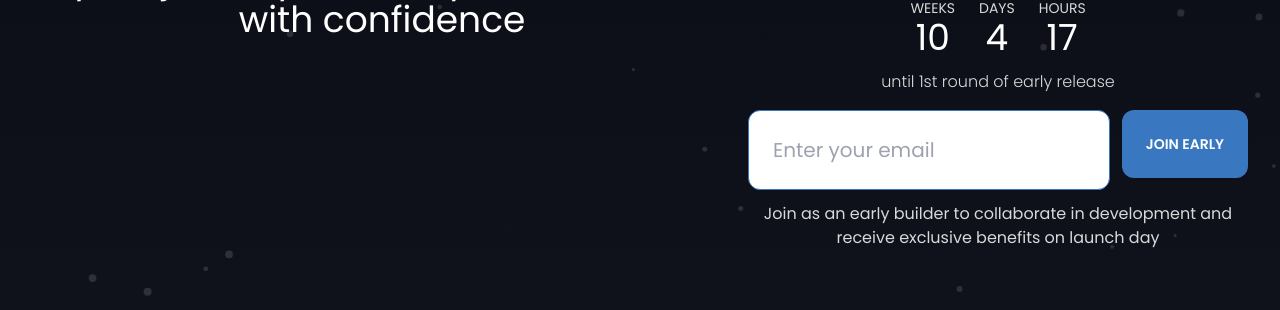
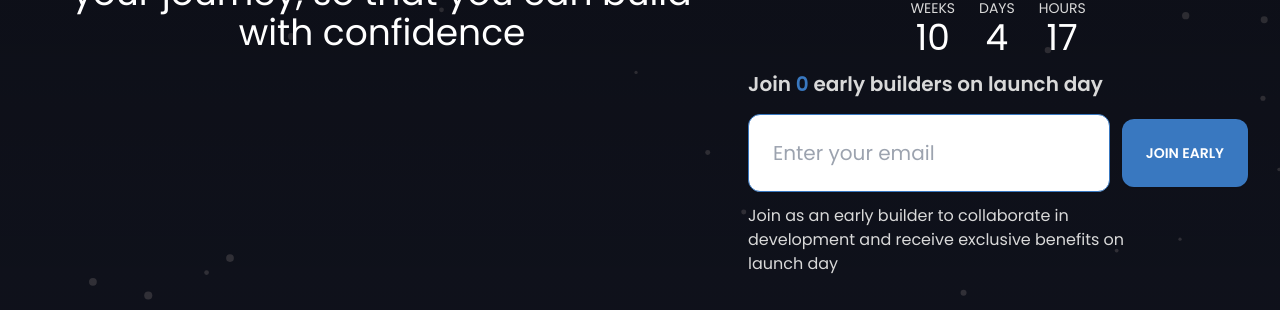
Before and after one commit to BuilderFive/website, a Next.js app: page / in a window 1280 px wide. Shown: the part 642-952 px from the top of the page. Built offline with nearby package versions, Linux system fonts and the light colour scheme; no server answers; the database is empty.

Commit message:
Added RSVP count

```diff
--- a/app/(home)/components/Hero.tsx
+++ b/app/(home)/components/Hero.tsx
@@ -11,7 +11,7 @@ export default function Hero() {
                     <p className="animate-slidein opacity-0 [--slidein-delay:1500ms]">into a <a className="text-text8 animate-slidein opacity-0 [--slidein-delay:1800ms]">product.</a></p>
                 </div>
                 <div className="flex text-4xl max-md:text-lg text-white font-regular justify-center w-full">
-                    <p className="animate-slidein opacity-0 [--slidein-delay:3500ms] w-full max-md:w-[80%]">
+                    <p className="animate-slidein opacity-0 [--slidein-delay:3000ms] w-full max-md:w-[80%]">
                         Solve hard startup questions by collaborating with peers and tracking your journey, so that you can build with confidence
                     </p>
                 </div>
--- a/app/(home)/components/RsvpSection.tsx
+++ b/app/(home)/components/RsvpSection.tsx
@@ -2,13 +2,14 @@
 
 import Link from 'next/link';
 
-import { useState } from 'react';
+import { useEffect, useState } from 'react';
 import { Globe } from './globe/Globe';
 import { MdiIcon, css } from '~/util';
 import { mdiCheck, mdiLoading } from '@mdi/js';
 import { Input } from '~/components/ui/input';
 import { Button, buttonVariants } from '~/components/ui/button';
 import { supabase } from '~/util/supabaseClient';
+import { count } from 'console';
 
 const EMAIL_REGEX = /^(([^<>()\[\]\\.,;:\s@"]+(\.[^<>()\[\]\\.,;:\s@"]+)*)|(".+"))@((\[[0-9]{1,3}\.[0-9]{1,3}\.[0-9]{1,3}\.[0-9]{1,3}\])|(([a-zA-Z\-0-9]+\.)+[a-zA-Z]{2,}))$/;
 
@@ -16,6 +17,7 @@ export const RsvpSection: React.FC = () => {
     const [email, setEmail] = useState('');
     const [loading, setLoading] = useState(false);
     const [addedEmail, setAddedEmail] = useState(false);
+    const [rsvpCount, setRsvpCount] = useState(0);
 
     const calculateTimeRemaining = () => {
         const currentDate = new Date();
@@ -30,6 +32,20 @@ export const RsvpSection: React.FC = () => {
 
         return { weeks, days, hours };
     };
+
+    const fetchRSVP = async () => {
+        const { data, error } = await supabase.from("rsvp").select('*', {count: 'exact'});
+        if (error) console.error(error);
+        return data
+    }
+
+    useEffect(() => {
+        fetchRSVP().then(data => {
+            if (data) {
+                setRsvpCount(data.length);
+            }
+        });
+    }, [rsvpCount]);
 
     const handleSubmit = async (email: string) => {
         if (!EMAIL_REGEX.test(email)) return;
@@ -76,19 +92,23 @@ export const RsvpSection: React.FC = () => {
                             </p>
                         </section>
                     </section>
-                    <p className='text-text5 font-light text-md'>until 1st round of early release</p>
+                    <section className="flex flex-col self-start max-md:self-center">
+                        <p className="text-xl text-text5 w-full font-semibold">
+                            Join <a className='text-secondary1'>{rsvpCount}</a> early builders on launch day
+                        </p>
+                    </section>
                 </div>
                 <div className="w-full space-y-[12px]">
-                    <form onSubmit={e => e.preventDefault()} className="flex max-md:flex-col space-x-[12px] max-md:space-x-[0px] max-md:space-y-[12px]">
+                    <form onSubmit={e => e.preventDefault()} className="flex items-center max-md:flex-col space-x-[12px] max-md:space-x-[0px] h-fit max-md:space-y-[12px]">
                         <Input required
                             type="email"
                             value={email}
                             pattern={EMAIL_REGEX.source}
-                            className="w-full p-[24px] bg-white text-text6 text-xl invalid:border-red-400 rounded-[12px] h-full"
+                            className="w-full p-[24px] bg-white text-text6 text-xl invalid:border-red-400 rounded-[12px] h-fit"
                             placeholder="Enter your email"
                             onChange={e => setEmail(e.target.value)}/>
                         <Button variant='secondary'
-                            className={"bg-secondary1 rounded-[12px] h-full p-[24px] max-md:p-[12px]"}
+                            className={"bg-secondary1 max-md:w-full rounded-[12px] h-fit p-[24px] max-md:p-[12px]"}
                             disabled={loading}
                             onClick={e => handleSubmit(email)}>
                             { loading && <MdiIcon path={mdiLoading} size="20px" className="animate-spin" /> }
@@ -98,8 +118,8 @@ export const RsvpSection: React.FC = () => {
                             { !loading && !addedEmail && <p className="font-semibold text-md">JOIN EARLY</p> }
                         </Button>
                     </form>
-                    <section className="flex flex-col items-start text-center">
-                        <p className="text-md text-text5 w-full">
+                    <section className="flex flex-col items-start text-start max-md:text-center">
+                        <p className="text-md text-text5 w-[80%] max-md:w-full">
                             Join as an early builder to collaborate in development and receive exclusive benefits on launch day
                         </p>
                     </section>
```
